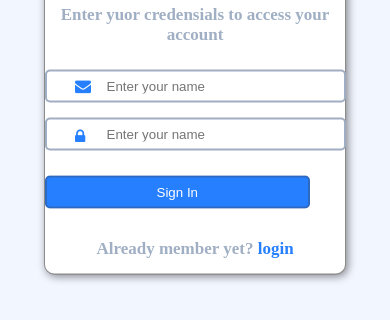
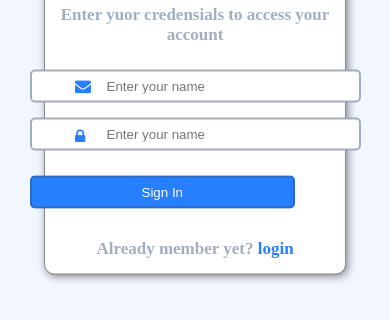
Before and after one commit to kumardsuthar/task-login.github.io, a plain HTML site: page index.html in a window 390 px wide. Shown: the part 334-654 px from the top of the page. Drawn offline with Linux system fonts and the light colour scheme.

Commit message:
Update style.css

```diff
--- a/style.css
+++ b/style.css
@@ -84,7 +84,7 @@ a{
     }
 
     .input-user input{
-        padding: 7px 60px 7px 60px;
+        padding: 7px 75px 7px 75px;
     }
     .input-user button{
         padding: 7px 110px 7px 110px;
```
